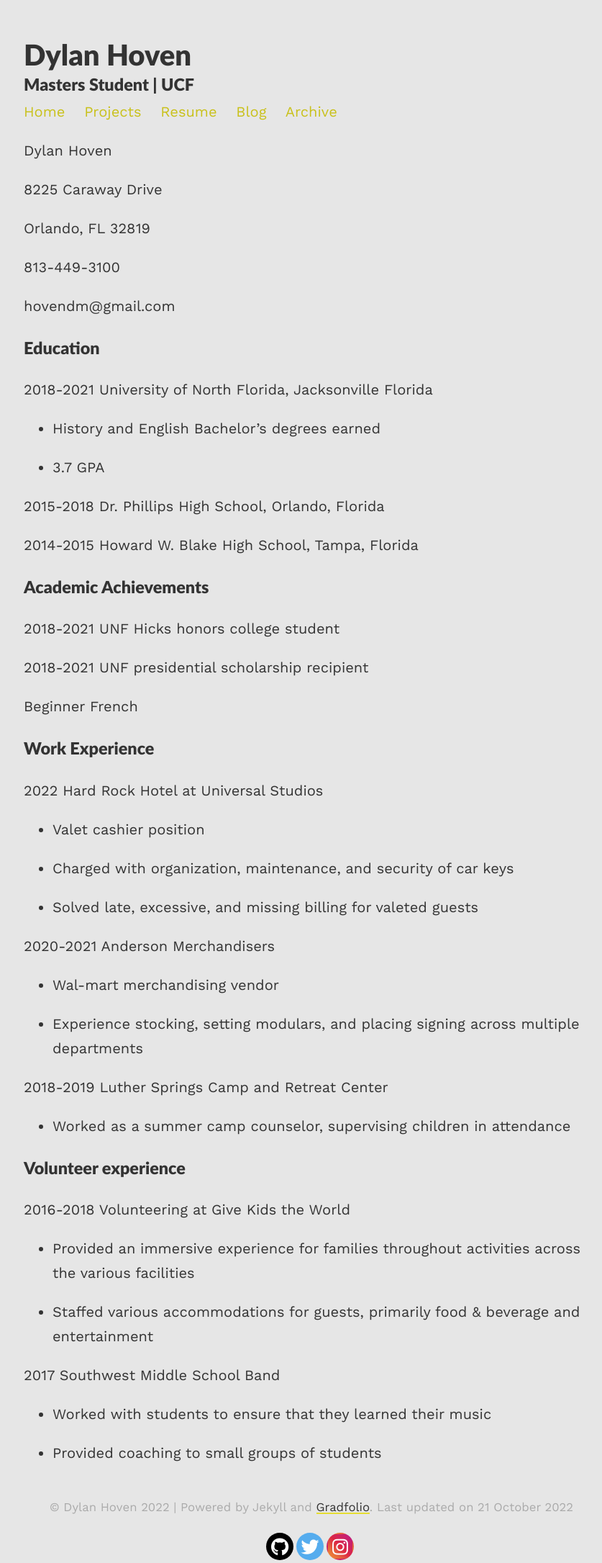
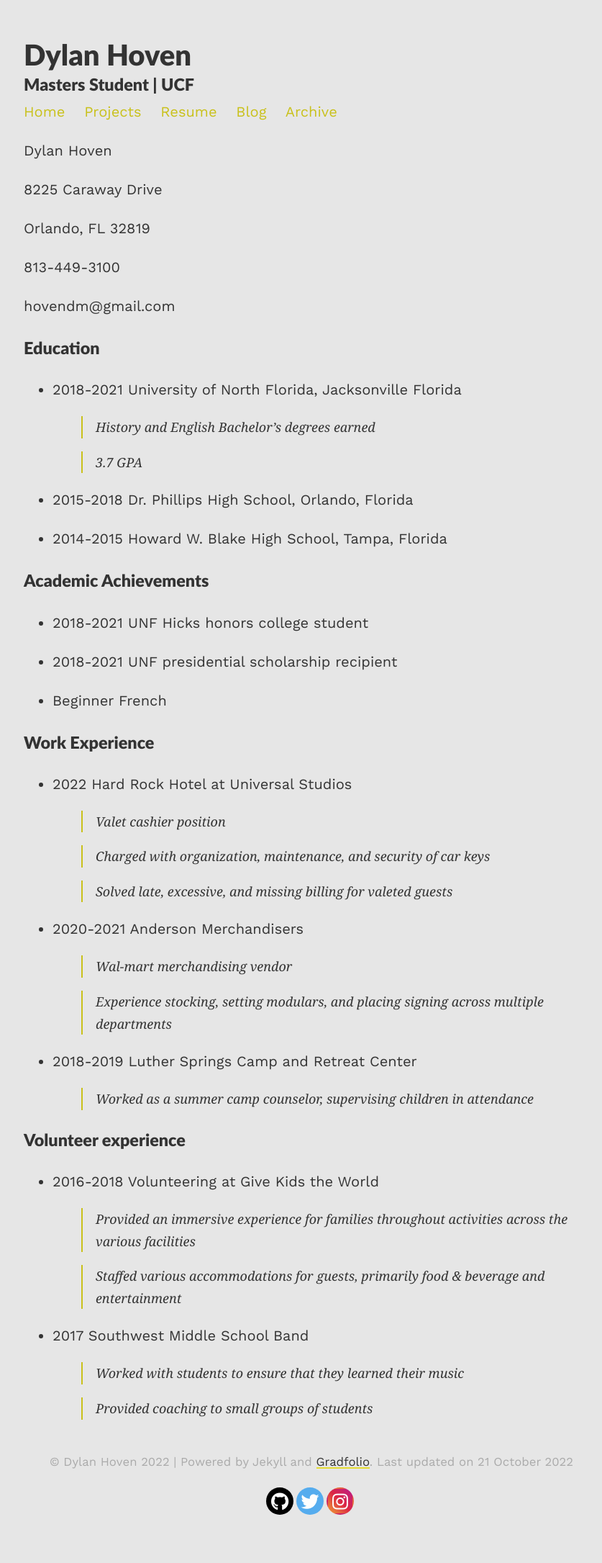
Before and after one commit to hovendm/gradfolio, a Jekyll site: the page built from cv.md, in a window 1280 px wide. Shown: the whole page at 72% size, without its empty margins (207-1044 px from the left). Built offline with Jekyll 4.4.1, drawn with Linux system fonts in a browser that asks for light colours; nearby versions of some CDN libraries; after the commit the page ends 2108 px from its top, so only the background shows below that.

Commit message:
resume formatting

```diff
--- a/cv.md
+++ b/cv.md
@@ -18,54 +18,54 @@ hovendm@gmail.com
 
 ### Education ###
 
-2018-2021 University of North Florida, Jacksonville Florida
+- 2018-2021 University of North Florida, Jacksonville Florida
 
--   History and English Bachelor's degrees earned
+    >   History and English Bachelor's degrees earned
 
--   3.7 GPA
+    >   3.7 GPA
 
-2015-2018 Dr. Phillips High School, Orlando, Florida
+- 2015-2018 Dr. Phillips High School, Orlando, Florida
 
-2014-2015 Howard W. Blake High School, Tampa, Florida
+- 2014-2015 Howard W. Blake High School, Tampa, Florida
 
 ### Academic Achievements ###
 
-2018-2021 UNF Hicks honors college student
+- 2018-2021 UNF Hicks honors college student
 
-2018-2021 UNF presidential scholarship recipient
+- 2018-2021 UNF presidential scholarship recipient
 
-Beginner French
+- Beginner French
 
 ### Work Experience ###
 
-2022 Hard Rock Hotel at Universal Studios
+- 2022 Hard Rock Hotel at Universal Studios
 
--   Valet cashier position
+    >   Valet cashier position
 
--   Charged with organization, maintenance, and security of car keys
+    >   Charged with organization, maintenance, and security of car keys
 
--   Solved late, excessive, and missing billing for valeted guests
+    >   Solved late, excessive, and missing billing for valeted guests
 
-2020-2021 Anderson Merchandisers
+- 2020-2021 Anderson Merchandisers
 
--   Wal-mart merchandising vendor
+    >   Wal-mart merchandising vendor
 
--   Experience stocking, setting modulars, and placing signing across multiple departments
+    >   Experience stocking, setting modulars, and placing signing across multiple departments
 
-2018-2019 Luther Springs Camp and Retreat Center
+- 2018-2019 Luther Springs Camp and Retreat Center
 
--   Worked as a summer camp counselor, supervising children in attendance
+    >   Worked as a summer camp counselor, supervising children in attendance
 
 ### Volunteer experience ###
 
-2016-2018 Volunteering at Give Kids the World
+- 2016-2018 Volunteering at Give Kids the World
 
--   Provided an immersive experience for families throughout activities across the various facilities
+    >   Provided an immersive experience for families throughout activities across the various facilities
 
--   Staffed various accommodations for guests, primarily food & beverage and entertainment
+    >   Staffed various accommodations for guests, primarily food & beverage and entertainment
 
-2017 Southwest Middle School Band
+- 2017 Southwest Middle School Band
 
--   Worked with students to ensure that they learned their music
+    >   Worked with students to ensure that they learned their music
 
--   Provided coaching to small groups of students
+    >   Provided coaching to small groups of students
```
